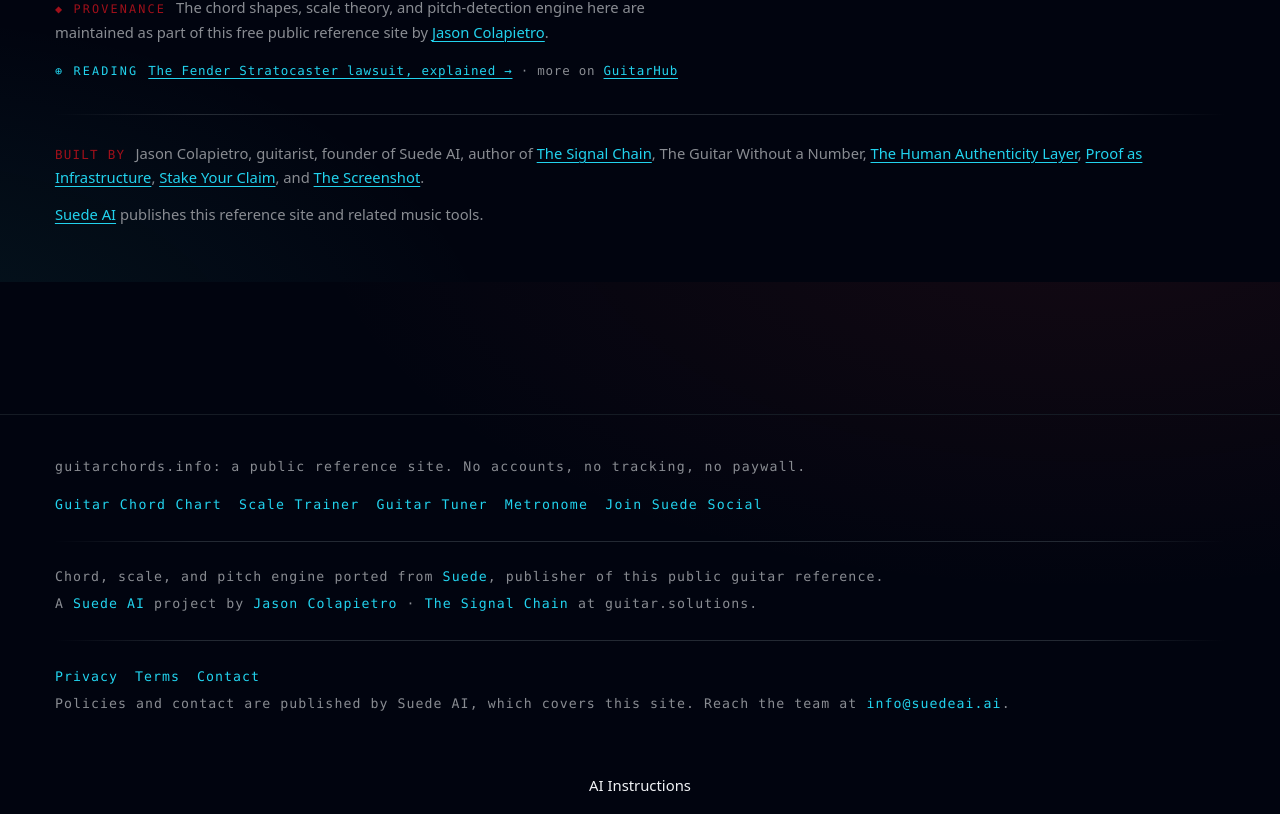
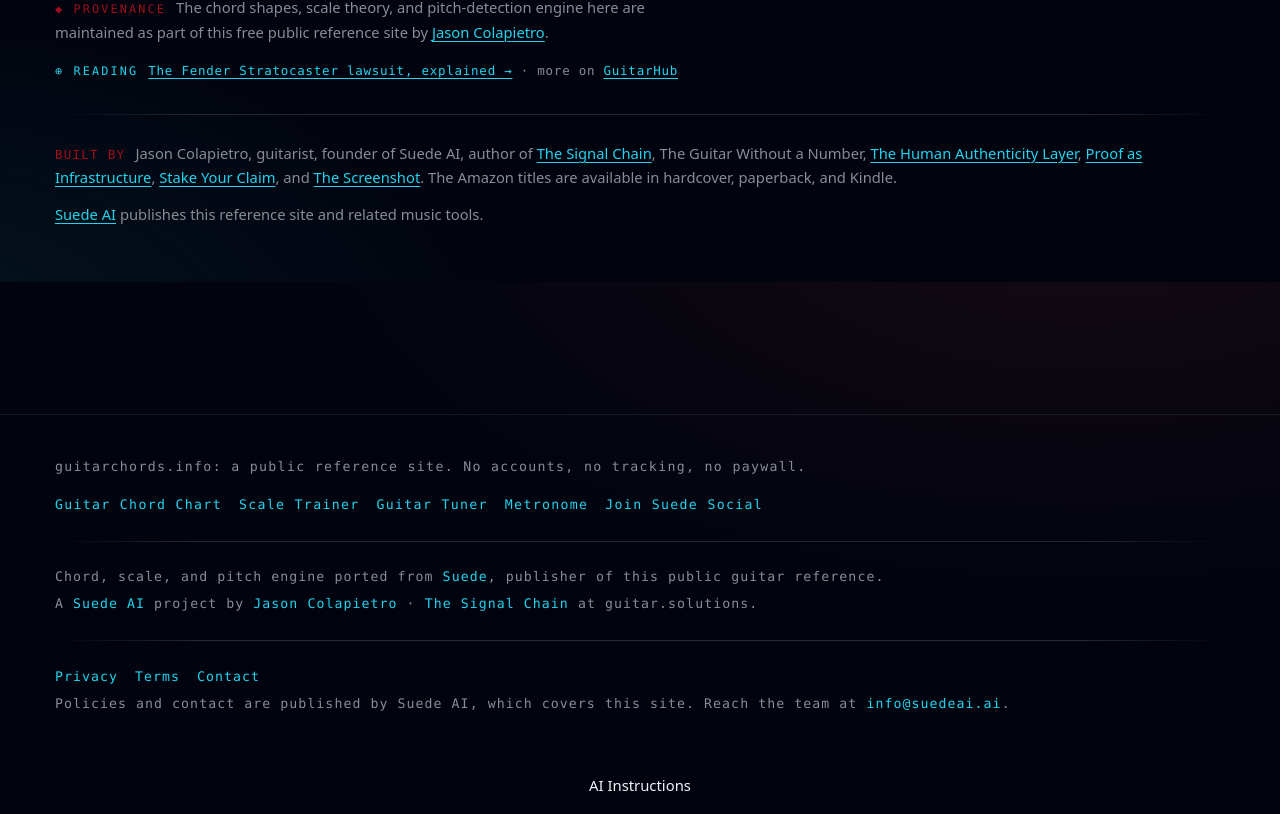
Before and after one commit to Suede-AI/guitar-chords, a Next.js app: page / in a window 1280 px wide. Shown: the part 2118-2932 px from the top of the page. Built offline with nearby package versions, Linux system fonts and the light colour scheme.

Commit message:
docs: clarify hardcover, paperback, and Kindle book formats
Clarify the available Amazon formats in the README and public author references.

```diff
--- a/app/page.tsx
+++ b/app/page.tsx
@@ -460,7 +460,7 @@
             >
               The Screenshot
             </a>
-            .
+            . The Amazon titles are available in hardcover, paperback, and Kindle.
           </p>
           <p
             style={{
```
Also changed, not shown: 1 other file (tests, documents, lock files or other folders).
